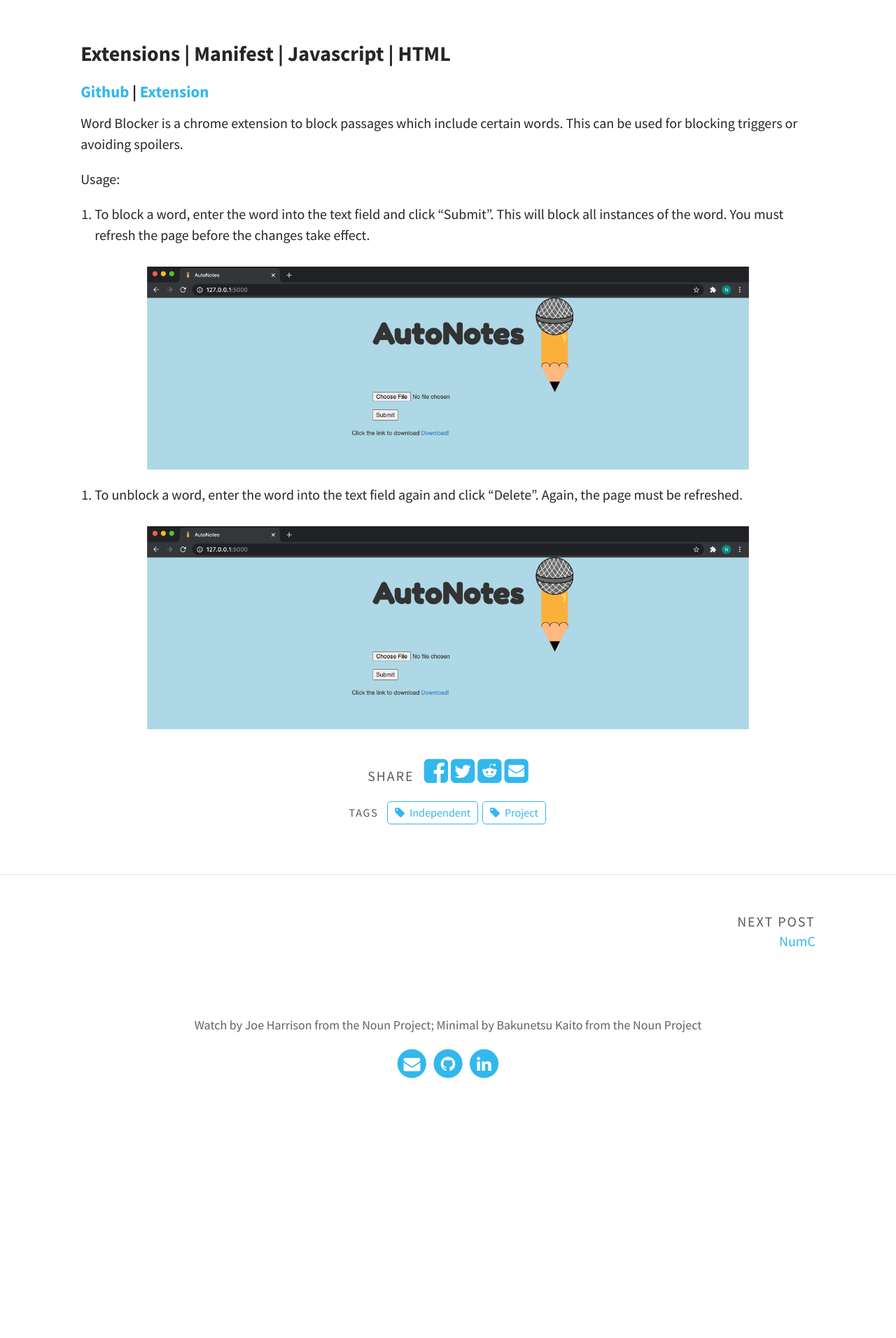
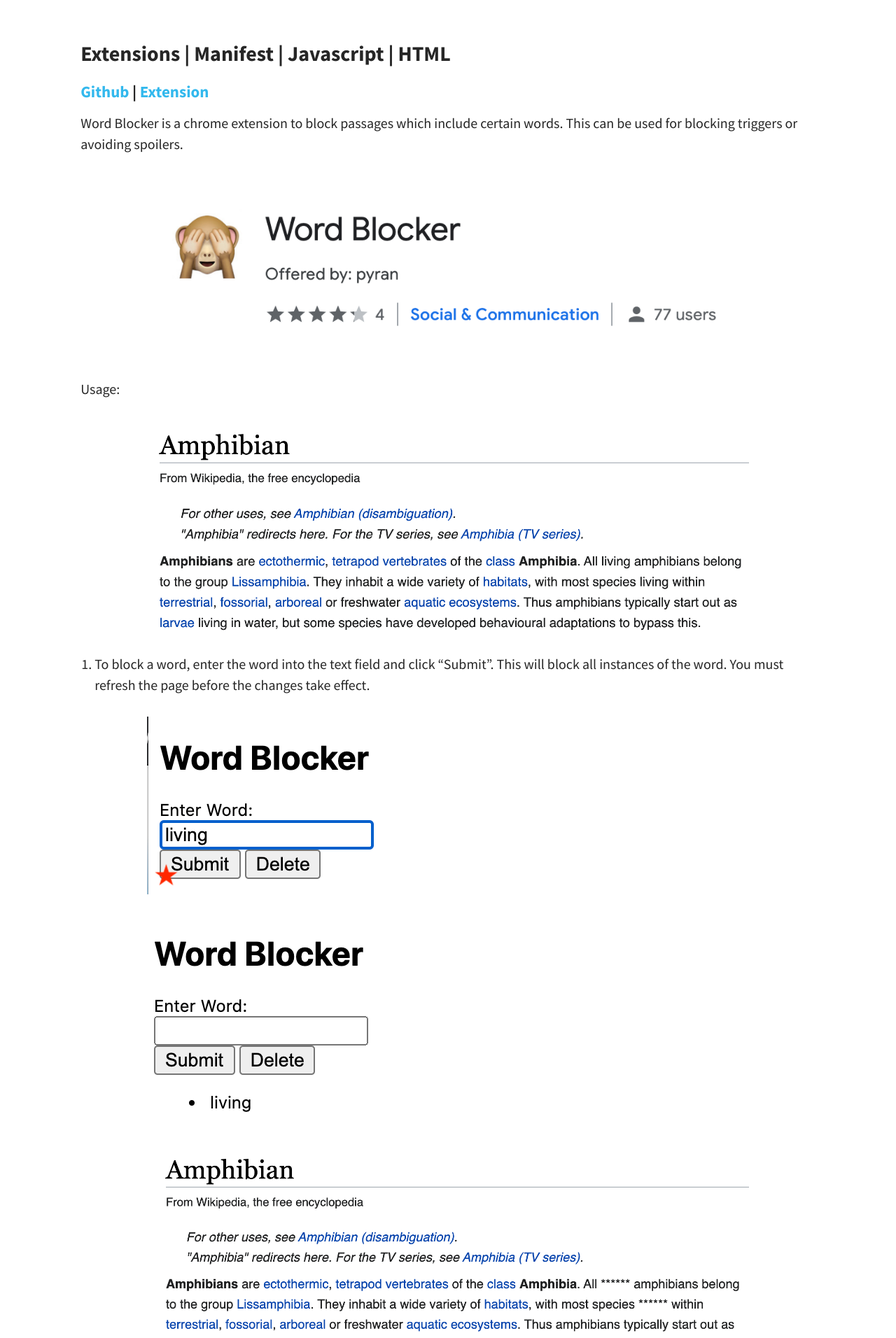
Before and after one commit to nishap1225/nishap1225.github.io, a Jekyll site: the page built from _posts/2021-01-18-Word-Blocker-Extension.md, in a window 1280 px wide. Shown: the part 336-2248 px from the top of the page at 70% size. Built offline with Jekyll 4.4.1, drawn with Linux system fonts in a browser that asks for light colours; before the commit the page ends 1918 px from its top, so only the background shows below that.

Commit message:
updating word blocker images

```diff
--- a/_posts/2021-01-18-Word-Blocker-Extension.md
+++ b/_posts/2021-01-18-Word-Blocker-Extension.md
@@ -13,10 +13,15 @@ excerpt_separator: <!--more-->
 
 Word Blocker is a chrome extension to block passages which include certain words. This can be used for blocking triggers or avoiding spoilers.
 
+{% include aligner.html images="pexels/word_blocker_listing.png" column=1 %}
+
 Usage:
+{% include aligner.html images="pexels/amphibians.png" column=1 %}
 
 1. To block a word, enter the word into the text field and click "Submit". This will block all instances of the word. You must refresh the page before the changes take effect.
-{% include aligner.html images="pexels/autonotes_website.png" column=1 %}
+{% include aligner.html images="pexels/word_blocker_submit.png" column=1 %}
+{% include aligner.html images="pexels/word_blocker_submitted.png" column=1 %}
+{% include aligner.html images="pexels/word_blocker_redacted.png" column=1 %}
 
 2. To unblock a word, enter the word into the text field again and click "Delete". Again, the page must be refreshed.
-{% include aligner.html images="pexels/autonotes_website.png" column=1 %}
+{% include aligner.html images="pexels/word_blocker_delete.png" column=1 %}
```
Also changed, not shown: assets/img/pexels/word_blocker_listing.png (added).
